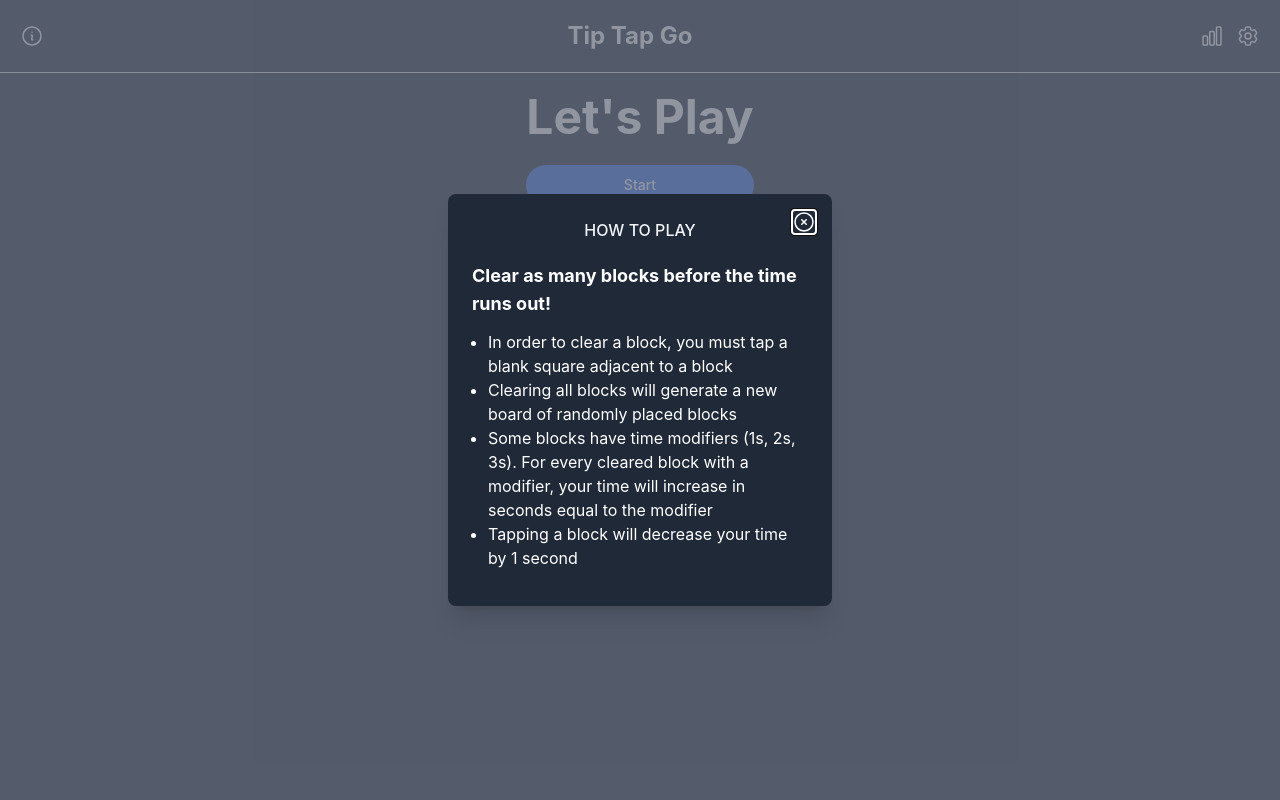
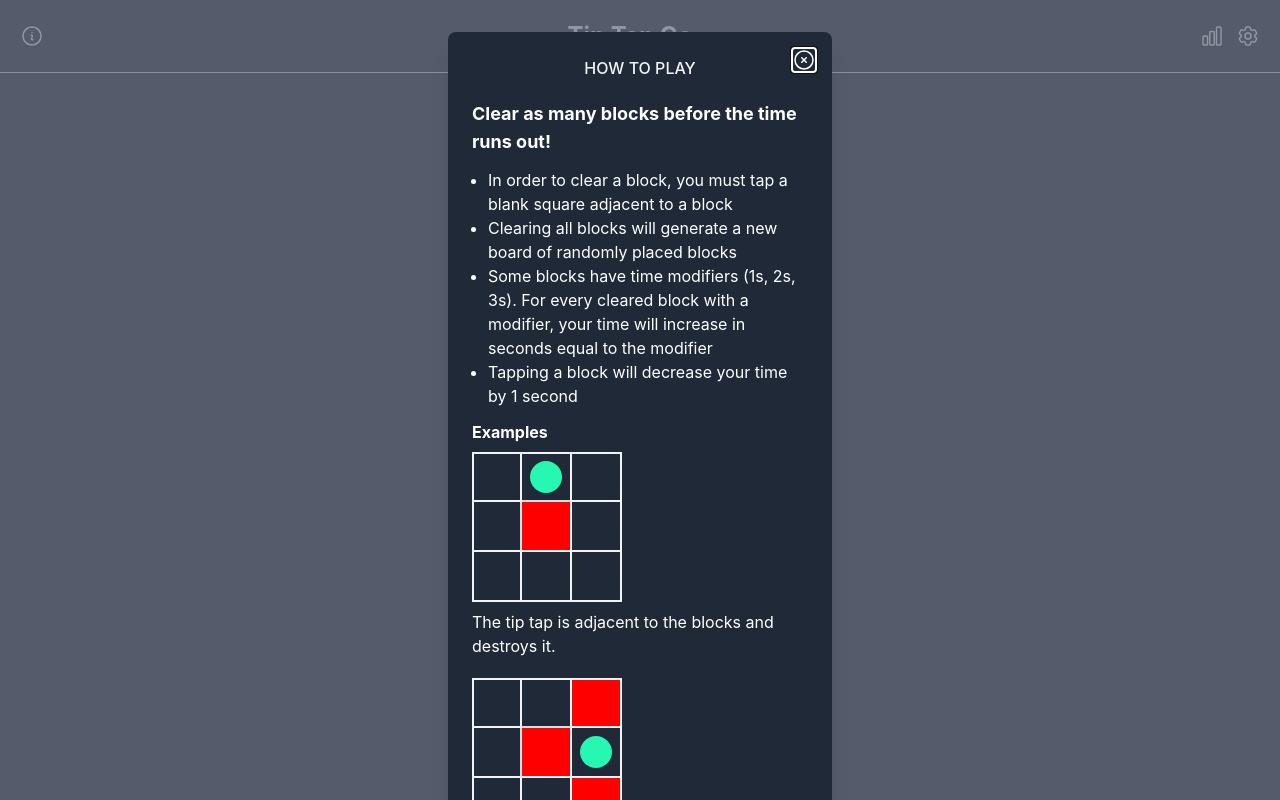
Before and after one commit to aaronguernsey/tip-tap-go, a Next.js app: page / in a window 1280 px wide. Built offline with nearby package versions, Linux system fonts and the light colour scheme.

Commit message:
chore(content): add how to play content

```diff
--- a/components/Gameboard/BoardRow.tsx
+++ b/components/Gameboard/BoardRow.tsx
@@ -7,24 +7,19 @@ export interface IBoardRow {
 }
 
 /**
- * Build gameboard for TipTaps. The board will consist of a 12x12 outer grid and
- * a 10x10 inner grid.
- *
- * @param props
- */
-/**
  * Board row for the GameBoard. A row consists of BoardCells
  *
  * @params IBoardRow
  */
 export const BoardRow = ({ row, onClick }: IBoardRow) => {
-  // function handleClick(evt: IBoardCell) {
-  //   onClick(evt);
-  // }
   return (
     <div className="board-row flex">
       {row.map((cell) => (
-        <BoardCell key={cell.id} {...cell} onClick={() => onClick(cell)} />
+        <BoardCell
+          key={cell.id}
+          {...cell}
+          onClick={() => (onClick ? onClick(cell) : null)}
+        />
       ))}
     </div>
   );
--- a/components/Gameboard/Gameboard.tsx
+++ b/components/Gameboard/Gameboard.tsx
@@ -1,6 +1,5 @@
 import { BoardRow } from "./BoardRow";
 import { useState, useEffect, useCallback } from "react";
-import { v4 as uuidv4 } from "uuid";
 import { IBoardCell } from "./BoardCell";
 import {
   BOARD_ROWS_COUNT,
@@ -9,32 +8,11 @@ import {
   ALWAYS_ADD_TIME,
   DEFAULT_TIME_INCREMENT,
 } from "../../constants/settings";
-import { getRandomIntInclusive } from "../../lib";
+import { getRandomIntInclusive, gameboard } from "../../lib";
 
 export interface IndexMap {
   row: number;
   cell: number;
-}
-
-/**
- * Build a default row for the game board.
- */
-function getNewRow(rowIndex: number) {
-  const row: IBoardCell[] = [];
-
-  for (let i = 0; i < BOARD_CELL_COUNT; i++) {
-    row.push({
-      id: uuidv4(),
-      index: { row: rowIndex, cell: i },
-      isBlock: false,
-      isDestroyed: false,
-      isSelected: false,
-      value: 0,
-      originalValue: 0,
-    });
-  }
-
-  return row;
 }
 
 let selected: IndexMap[] = [];
@@ -74,7 +52,7 @@ function getRandomCell(): IndexMap {
 function getBoardRows() {
   const boardRows: Array<IBoardCell[]> = Array(BOARD_ROWS_COUNT)
     .fill(undefined)
-    .map((_, i) => getNewRow(i));
+    .map((_, i) => gameboard.getNewRow(i));
 
   const indexes = [];
 
--- a/components/Modals/InfoModal.tsx
+++ b/components/Modals/InfoModal.tsx
@@ -1,5 +1,6 @@
-import { ListItem } from "..";
+import { BoardRow, IBoardCell, ListItem } from "..";
 import { GAME_RULES, META_DESCRIPTION_SIMPLE } from "../../constants/content";
+import { DEMO_BOARD_1, DEMO_BOARD_2, DEMO_BOARD_3 } from "../../lib/gameboard";
 import { BaseModal, IBaseModalProps } from "./BaseModal";
 
 export interface IInfoModalProps extends IBaseModalProps {}
@@ -8,21 +9,46 @@ export const InfoModal = ({ isOpen, handleClose }: IInfoModalProps) => {
   const rulesListItems = GAME_RULES.map((rule: string, index: number) => (
     <ListItem key={index} content={rule} />
   ));
+
   return (
     <BaseModal title="How to play" isOpen={isOpen} handleClose={handleClose}>
       <h2 className="text-lg font-bold">{META_DESCRIPTION_SIMPLE}</h2>
       <section>
         <ul className="list-disc pl-4 my-3">{rulesListItems}</ul>
       </section>
-      {/* <section>
-        <p>
-          <strong>Examples</strong>
-        </p>
-        <p>Easy mode rules</p>
-        <p>Normal mode rules</p>
-        <p>Hard mode rules</p>
-        <p>Transparency about local storage</p>
-      </section> */}
+      <section>
+        <h3 className="mb-2 font-bold">Examples</h3>
+
+        <div className="mb-5">
+          <div className="board board-freeze mb-2">
+            {DEMO_BOARD_1.map((row, i) => (
+              <BoardRow key={i} row={row} index={i} />
+            ))}
+          </div>
+          <p>The tip tap is adjacent to the blocks and destroys it.</p>
+        </div>
+        <div className="mb-5">
+          <div className="board board-freeze mb-2">
+            {DEMO_BOARD_2.map((row, i) => (
+              <BoardRow key={i} row={row} index={i} />
+            ))}
+          </div>
+          <p>
+            The tip tap is adjacent to multiple blocks and destroys all three
+            blocks.
+          </p>
+        </div>
+        <div className="mb-5">
+          <div className="board board-freeze mb-2">
+            {DEMO_BOARD_3.map((row, i) => (
+              <BoardRow key={i} row={row} index={i} />
+            ))}
+          </div>
+          <p>
+            The tip taps are not adjacent to the block and does not destroy it.
+          </p>
+        </div>
+      </section>
     </BaseModal>
   );
 };
--- /dev/null
+++ b/lib/gameboard.ts
@@ -0,0 +1,95 @@
+import { v4 as uuidv4 } from "uuid";
+import { IBoardCell, IndexMap } from "../components";
+import { BOARD_CELL_COUNT } from "../constants/settings";
+
+/**
+ * Build a default row for the game board.
+ */
+export function getNewRow(rowIndex: number, cells: number = 0) {
+  const row: IBoardCell[] = [];
+  const cellCount = cells > 0 ? cells : BOARD_CELL_COUNT;
+
+  for (let i = 0; i < cellCount; i++) {
+    row.push({
+      id: uuidv4(),
+      index: { row: rowIndex, cell: i },
+      isBlock: false,
+      isDestroyed: false,
+      isSelected: false,
+      value: 0,
+      originalValue: 0,
+    });
+  }
+
+  return row;
+}
+
+export function getBoardCell({
+  id = uuidv4(),
+  value = 0,
+  originalValue = 0,
+  isSelected = false,
+  isBlock = true,
+  isDestroyed = false,
+  index = { row: 1, cell: 1 },
+} = {}) {
+  return {
+    id,
+    value,
+    originalValue,
+    isSelected,
+    isBlock,
+    isDestroyed,
+    index,
+  };
+}
+
+export function getDemoBoard(
+  blocks: IBoardCell[] = [getBoardCell()],
+  tiptaps: IndexMap[] = [{ row: 0, cell: 1 }]
+): IBoardCell[][] {
+  const demoBoard = Array(3)
+    .fill(undefined)
+    .map((_, i) => getNewRow(i, 3));
+
+  // Add block to center of board
+  for (let block of blocks) {
+    demoBoard[block.index.row][block.index.cell].isBlock = block.isBlock;
+    demoBoard[block.index.row][block.index.cell].isDestroyed =
+      block.isDestroyed;
+  }
+
+  // Add tip tap to adjacent square
+  for (let tiptap of tiptaps) {
+    demoBoard[tiptap.row][tiptap.cell].isSelected = true;
+  }
+
+  return demoBoard;
+}
+
+export const DEMO_BOARD_1: Array<IBoardCell[]> = getDemoBoard([
+  getBoardCell({ isDestroyed: true }),
+]);
+export const DEMO_BOARD_2: Array<IBoardCell[]> = getDemoBoard(
+  [
+    getBoardCell({ isDestroyed: true }),
+    getBoardCell({ isDestroyed: true, index: { row: 0, cell: 2 } }),
+    getBoardCell({ isDestroyed: true, index: { row: 2, cell: 2 } }),
+  ],
+  [
+    {
+      row: 1,
+      cell: 2,
+    },
+  ]
+);
+export const DEMO_BOARD_3: Array<IBoardCell[]> = getDemoBoard(undefined, [
+  {
+    row: 2,
+    cell: 0,
+  },
+  {
+    row: 0,
+    cell: 2,
+  },
+]);
--- a/lib/index.ts
+++ b/lib/index.ts
@@ -3,5 +3,8 @@ export { ls };
 
 export * from "./random";
 
+import * as gameboard from "./gameboard";
+export { gameboard };
+
 import * as stats from "./stats";
 export { stats };
--- a/pages/index.tsx
+++ b/pages/index.tsx
@@ -29,6 +29,7 @@ import { useAlert } from "../context/AlertContext";
 
 /**
  *  @todo
+ * - Update home screen to have a blank gameboard with start button in middle
  * - (advanced) Add seconds for destroying multiple blocks at once
  * - Add sharing
  * - Document code
```
